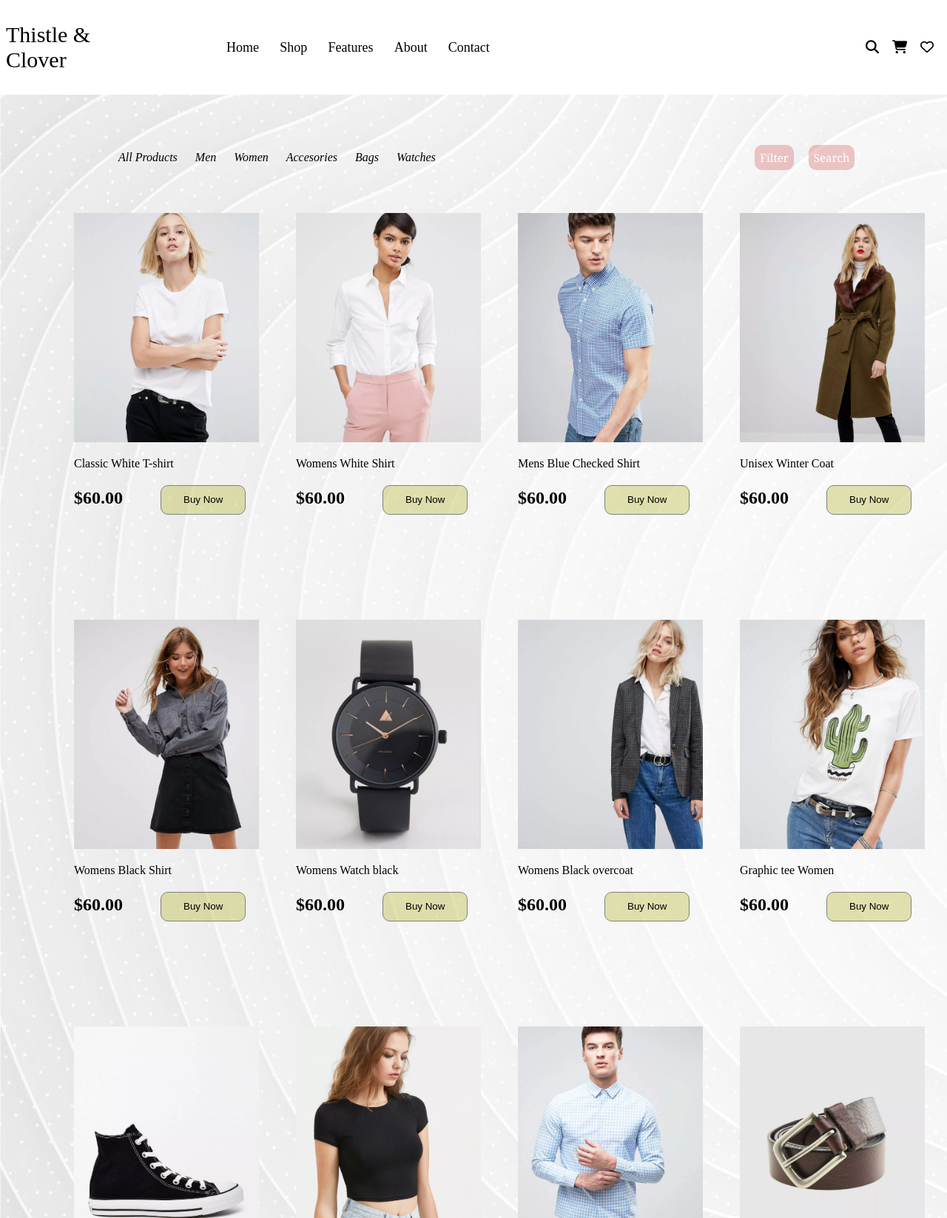
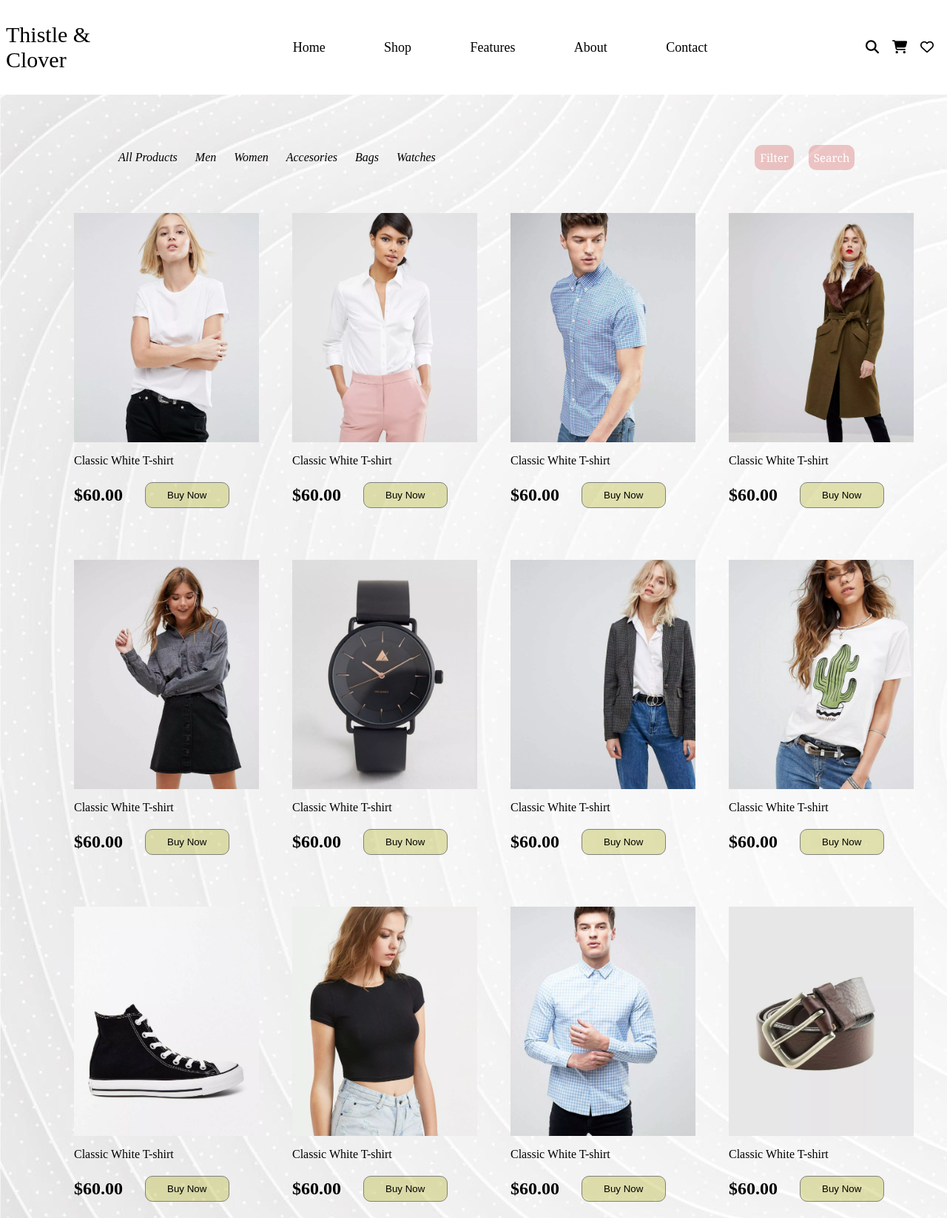
Before and after one commit to karthik-varun/Thistle-Clover, a plain HTML site: page shop.html in a window 1280 px wide. Shown: the top 1647 px of the page at 74% size. Drawn offline with nearby package versions, Linux system fonts and the light colour scheme; a web font is replaced by a local one.

Commit message:
final complete

```diff
--- a/about.css
+++ b/about.css
@@ -33,8 +33,8 @@ body{
     display: flex;
     align-items:center;
     justify-content: space-around;
-    width: 30%;
-    padding-right: 30%;
+    width: 50%;
+    /* padding-right: 30%; */
 }
 
 .navicon{
--- a/contact.css
+++ b/contact.css
@@ -34,8 +34,8 @@ body{
     display: flex;
     align-items:center;
     justify-content: space-around;
-    width: 30%;
-    padding-right: 30%;
+    width: 50%;
+    /* padding-right: 30%; */
 }
 
 .navicon{
@@ -102,20 +102,30 @@ body{
 }
 .mid1 input {
     width: 50%;
+    height: 35px;
+    border: 0cap;
+    background-color: rgba(215, 197, 210, 0.342);
+
+}
+.mid1 textarea{
+    border: 0cap;
+    background-color: rgba(215, 197, 210, 0.342);
 
 }
 .mid1 button{
     width: 50%;
     height: 30px;
     border-radius: 10px;
+    border: 0cap;
     color: black;
-    background-color:rgba(177, 177, 31, 0.342);
+    background-color:rgba(215, 197, 210, 0.342);
     transition: 0.2s ease-in-out;
-    border: 1px gray solid;
+
 }
 .mid1 button:hover {
     color: white;
     background-color: rgb(226, 155, 226);
+    transform:scale(105%);
 }
 .inmid1{
     gap: 60%;
--- a/features.css
+++ b/features.css
@@ -34,8 +34,8 @@ body{
     display: flex;
     align-items:center;
     justify-content: space-around;
-    width: 30%;
-    padding-right: 30%;
+    width: 50%;
+    /* padding-right: 30%; */
 }
 
 .navicon{
@@ -170,9 +170,10 @@ padding-bottom: 30px;
 }
 .ipt{
     border-radius: 3px;
-    background-color: rgba(255, 247, 247, 0.46);
+    background-color:rgba(215, 197, 210, 0.342);
     padding: 5px;
-    border: 1px gray solid;
+    border:1px dashed black;
+
 
 
 
@@ -190,6 +191,7 @@ padding-bottom: 30px;
 .bt:hover{
     color: white;
     background-color: rgb(226, 155, 226);
+    transform:scale(110%);
 }
 .footer{
     display: grid;
--- a/shop.css
+++ b/shop.css
@@ -34,8 +34,8 @@ body{
     display: flex;
     align-items:center;
     justify-content: space-around;
-    width: 30%;
-    padding-right: 30%;
+    width: 50%;
+    /* padding-right: 30%; */
 }
 
 .navicon{
@@ -118,6 +118,9 @@ body{
     padding-left: 100px;
     row-gap: 50px;
     overflow: hidden;
+    /* background-color: aqua; */
+
+
 
 }
 .container img{
@@ -125,40 +128,52 @@ body{
     height: 310px;
 
 }
+.fle{
+    display: flex;
+    flex-direction: column;
+}
 .cont1{
-    width: 300px;
-    height: 500px;
+    width: 250px;
+    height: 310px;
     overflow: hidden;
 }
 .cont1 img{
     transition: .5s ease-in-out;
+    width: 100%;
 }
 .cont1:hover img{
     transform: scale(1.1);
     cursor: pointer;
 
 }
-.cont1 button{
+.fle h2{
+    display: flex;
+    align-items: center;
+}
+.fle button{
     border-radius: 10px;
     color: black;
     background-color:rgba(177, 177, 31, 0.342);
     transition: 0.2s ease-in-out;
     border: 1px gray solid;
     padding: 5px;
-    height: 40px;
+    height: 35px;
     padding-inline: 10%;
-    margin-left: 15%;
+    margin-left: 10%;
 
 }
-.cont1 button:hover{
+.fle button:hover{
     color: white;
     background-color: rgb(226, 155, 226);
 }
 .endbt{
     display: flex;
-    padding-top: 20px;
+    padding-top: 30px;
+    margin-left: 705px;
     align-items: center;
     justify-content: center;
+    /* background-color: aqua; */
+    width: 100px;
 
 }
 .endbt button{
--- a/shop.html
+++ b/shop.html
@@ -63,22 +63,22 @@
     </div>
     <div>
         <div class="container">
-            <div class="cont1"><img src="./Assets/img/product-01.jpg.webp" alt=""><p>Classic White T-shirt</p> <h2>$60.00 <button>Buy Now</button></h2></div>
-            <div class="cont1"><img src="./Assets/img/product-02.jpg.webp" alt=""><p>Womens White Shirt</p><h2>$60.00 <button>Buy Now</button></h2></div>
-            <div class="cont1"><img src="./Assets/img/product-03.jpg.webp" alt=""><p>Mens Blue Checked Shirt</p> <h2>$60.00 <button>Buy Now</button></h2></div>
-            <div class="cont1"><img src="./Assets/img/product-04.jpg.webp" alt=""><p>Unisex Winter Coat</p> <h2>$60.00 <button>Buy Now</button></h2></div>
-            <div class="cont1"><img src="./Assets/img/product-05.jpg.webp" alt=""><p>Womens Black Shirt</p> <h2>$60.00 <button>Buy Now</button></h2></div>
-            <div class="cont1"><img src="./Assets/img/product-06.jpg.webp" alt=""><p>Womens Watch black</p> <h2>$60.00 <button>Buy Now</button></h2></div>
-            <div class="cont1"><img src="./Assets/img/product-07.jpg.webp" alt=""><p>Womens Black overcoat</p> <h2>$60.00 <button>Buy Now</button></h2></div>
-            <div class="cont1"><img src="./Assets/img/product-08.jpg.webp" alt=""><p>Graphic tee Women</p> <h2>$60.00 <button>Buy Now</button></h2></div>
-            <div class="cont1"><img src="./Assets/img/product-09.jpg.webp" alt=""><p>Highlander Shoe</p> <h2>$60.00 <button>Buy Now</button></h2></div>
-            <div class="cont1"><img src="./Assets/img/product-10.jpg.webp" alt=""><p>Womens Crop top</p> <h2>$60.00 <button>Buy Now</button></h2></div>
-            <div class="cont1"><img src="./Assets/img/product-11.jpg.webp" alt=""><p>Mens Faded Shirt</p> <h2>$60.00 <button>Buy Now</button></h2></div>
-            <div class="cont1"><img src="./Assets/img/product-12.jpg.webp" alt=""><p>Mens Belt</p> <h2>$60.00 <button>Buy Now</button></h2></div>
-            <div class="cont1"><img src="./Assets/img/product-13.jpg.webp" alt=""><p>Womens White High</p> <h2>$60.00 <button>Buy Now</button></h2></div>
-            <div class="cont1"><img src="./Assets/img/product-14.jpg.webp" alt=""><p>Black Crop top</p> <h2>$60.00 <button>Buy Now</button></h2></div>
-            <div class="cont1"><img src="./Assets/img/product-15.jpg.webp" alt=""><p>Danniel Wellington</p> <h2>$60.00 <button>Buy Now</button></h2></div>
-            <div class="cont1"><img src="./Assets/img/product-16.jpg.webp" alt=""><p>Black Oversized Womens T-shirt</p> <h2>$60.00 <button>Buy Now</button></h2></div>
+                <div class="fle"><div class="cont1"><img src="./Assets/img/product-01.jpg.webp" alt=""></div><div><p>Classic White T-shirt</p> <h2>$60.00 <button>Buy Now</button></h2> </div></div>
+                <div class="fle"><div class="cont1"><img src="./Assets/img/product-02.jpg.webp" alt=""></div><div><p>Classic White T-shirt</p> <h2>$60.00 <button>Buy Now</button></h2> </div></div>
+                <div class="fle"><div class="cont1"><img src="./Assets/img/product-03.jpg.webp" alt=""></div><div><p>Classic White T-shirt</p> <h2>$60.00 <button>Buy Now</button></h2> </div></div>
+                <div class="fle"><div class="cont1"><img src="./Assets/img/product-04.jpg.webp" alt=""></div><div><p>Classic White T-shirt</p> <h2>$60.00 <button>Buy Now</button></h2> </div></div>
+                <div class="fle"><div class="cont1"><img src="./Assets/img/product-05.jpg.webp" alt=""></div><div><p>Classic White T-shirt</p> <h2>$60.00 <button>Buy Now</button></h2> </div></div>
+                <div class="fle"><div class="cont1"><img src="./Assets/img/product-06.jpg.webp" alt=""></div><div><p>Classic White T-shirt</p> <h2>$60.00 <button>Buy Now</button></h2> </div></div>
+                <div class="fle"><div class="cont1"><img src="./Assets/img/product-07.jpg.webp" alt=""></div><div><p>Classic White T-shirt</p> <h2>$60.00 <button>Buy Now</button></h2> </div></div>
+                <div class="fle"><div class="cont1"><img src="./Assets/img/product-08.jpg.webp" alt=""></div><div><p>Classic White T-shirt</p> <h2>$60.00 <button>Buy Now</button></h2> </div></div>
+                <div class="fle"><div class="cont1"><img src="./Assets/img/product-09.jpg.webp" alt=""></div><div><p>Classic White T-shirt</p> <h2>$60.00 <button>Buy Now</button></h2> </div></div>
+                <div class="fle"><div class="cont1"><img src="./Assets/img/product-10.jpg.webp" alt=""></div><div><p>Classic White T-shirt</p> <h2>$60.00 <button>Buy Now</button></h2> </div></div>
+                <div class="fle"><div class="cont1"><img src="./Assets/img/product-11.jpg.webp" alt=""></div><div><p>Classic White T-shirt</p> <h2>$60.00 <button>Buy Now</button></h2> </div></div>
+                <div class="fle"><div class="cont1"><img src="./Assets/img/product-12.jpg.webp" alt=""></div><div><p>Classic White T-shirt</p> <h2>$60.00 <button>Buy Now</button></h2> </div></div>
+                <div class="fle"><div class="cont1"><img src="./Assets/img/product-13.jpg.webp" alt=""></div><div><p>Classic White T-shirt</p> <h2>$60.00 <button>Buy Now</button></h2> </div></div>
+                <div class="fle"><div class="cont1"><img src="./Assets/img/product-14.jpg.webp" alt=""></div><div><p>Classic White T-shirt</p> <h2>$60.00 <button>Buy Now</button></h2> </div></div>
+                <div class="fle"><div class="cont1"><img src="./Assets/img/product-15.jpg.webp" alt=""></div><div><p>Classic White T-shirt</p> <h2>$60.00 <button>Buy Now</button></h2> </div></div>
+                <div class="fle"><div class="cont1"><img src="./Assets/img/product-16.jpg.webp" alt=""></div><div><p>Classic White T-shirt</p> <h2>$60.00 <button>Buy Now</button></h2> </div></div>
         </div>
     </div>
     <div class="endbt">
```
